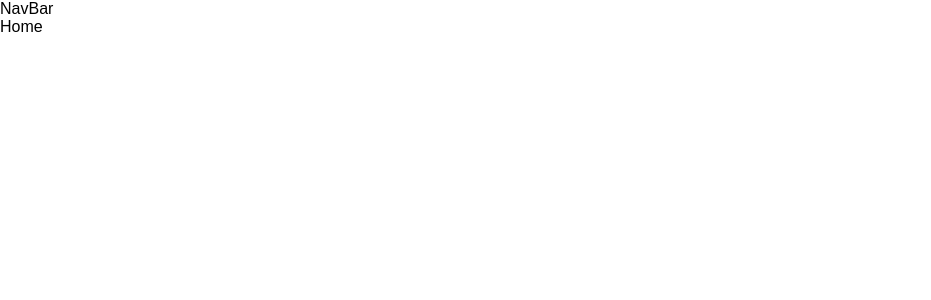
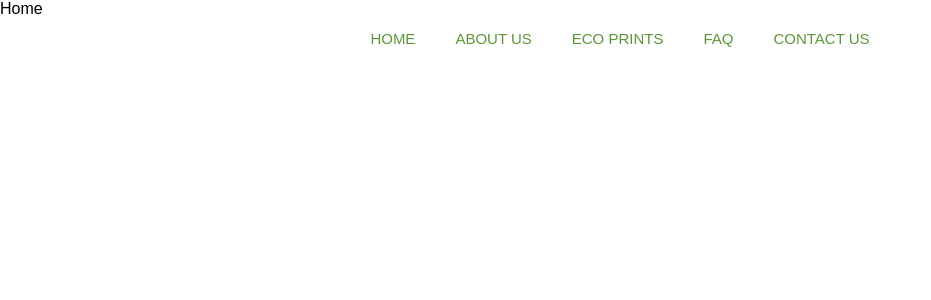
Before and after one commit to Lakshmipriya0404/e-waste-portal, a React (Vite) app: page / in a window 1280 px wide. Shown: the top 300 px of the page, without its empty margins (0-931 px from the left). Built offline with nearby package versions, Linux system fonts and the light colour scheme.

Commit message:
add navbar

```diff
--- a/src/components/NavBar/NavBar.module.css
+++ b/src/components/NavBar/NavBar.module.css
@@ -0,0 +1,25 @@
+.nav {
+  position: fixed;
+  width: 100%;
+  display: flex;
+  flex-direction: row;
+  justify-content: center;
+  align-items: flex-end;
+  margin-top: 0;
+  padding: 30px 0;
+}
+
+.navitems {
+  font-family: "Raleway", sans-serif;
+  display: flex;
+  padding-left: 20px;
+  padding-right: 20px;
+  font-size: 15px;
+  text-transform: uppercase;
+  position: relative;
+}
+
+.navitems a {
+  text-decoration: none;
+  color: #5b9739;
+}
--- a/src/components/NavBar/NavBar.tsx
+++ b/src/components/NavBar/NavBar.tsx
@@ -1,14 +1,24 @@
 import React from "react";
+import styles from "./NavBar.module.css";
 import { Outlet } from "react-router-dom";
+import { NavRoutes } from "./NavRoutes";
+import NavItem from "./NavItem";
 
-const NavBar = () => {
+const NavBar: React.FC = () => {
   return (
-    <>
-      <div>NavBar</div>
+    <div className={styles.navwrap}>
+      <div className={styles.nav}>
+        <div className={styles.logo}></div>
+        {NavRoutes.map((route, index) => (
+          <NavItem key={index} path={route.path} name={route.meta.name} />
+        ))}
+        <div className={styles.navitems}></div>
+        <div className={styles.login}></div>
+      </div>
       <div>
         <Outlet />
       </div>
-    </>
+    </div>
   );
 };
 
--- /dev/null
+++ b/src/components/NavBar/NavItem.tsx
@@ -0,0 +1,18 @@
+import React from "react";
+import styles from "./NavBar.module.css";
+import { Link } from "react-router-dom";
+
+interface NavItemProps {
+  path: string;
+  name: string;
+}
+
+const NavItem: React.FC<NavItemProps> = ({ path, name }) => {
+  return (
+    <div className={styles.navitems}>
+      <Link to={path}>{name}</Link>
+    </div>
+  );
+};
+
+export default NavItem;
--- a/src/components/NavBar/NavRoutes.tsx
+++ b/src/components/NavBar/NavRoutes.tsx
@@ -1,15 +1,33 @@
 import About from "../../routes/About/About";
+import Contact from "../../routes/Contact/Contact";
+import Ecoprints from "../../routes/Ecoprints/Ecoprints";
+import Faqs from "../../routes/Faqs/Faqs";
 import Home from "../../routes/Home/Home";
 
 export const NavRoutes = [
   {
     path: "",
     element: <Home />,
-    meta: { name: "home" },
+    meta: { name: "Home" },
   },
   {
     path: "about",
     element: <About />,
-    meta: { name: "about" },
+    meta: { name: "About Us" },
+  },
+  {
+    path: "ecoprint",
+    element: <Ecoprints />,
+    meta: { name: "Eco Prints" },
+  },
+  {
+    path: "faq",
+    element: <Faqs />,
+    meta: { name: "FAQ" },
+  },
+  {
+    path: "contact",
+    element: <Contact />,
+    meta: { name: "Contact Us" },
   },
 ];
--- /dev/null
+++ b/src/routes/Contact/Contact.tsx
@@ -0,0 +1,7 @@
+import React from "react";
+
+const Contact = () => {
+  return <div>Contact</div>;
+};
+
+export default Contact;
--- /dev/null
+++ b/src/routes/Ecoprints/Ecoprints.tsx
@@ -0,0 +1,7 @@
+import React from "react";
+
+const Ecoprints = () => {
+  return <div>Ecoprints</div>;
+};
+
+export default Ecoprints;
--- /dev/null
+++ b/src/routes/Faqs/Faqs.tsx
@@ -0,0 +1,7 @@
+import React from "react";
+
+const Faqs = () => {
+  return <div>Faqs</div>;
+};
+
+export default Faqs;
```
Also changed, not shown: src/routes/Contact/Contact.module.css (added), src/routes/Ecoprints/Ecoprints.module.css (added), src/routes/Faqs/Faqs.module.css (added).
